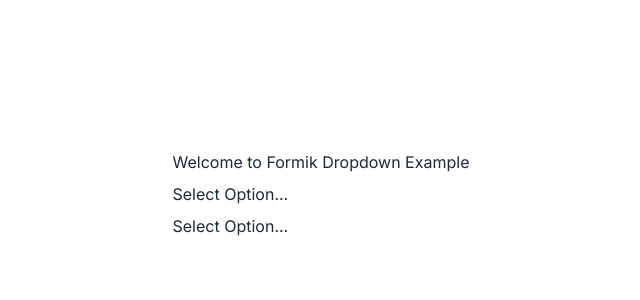
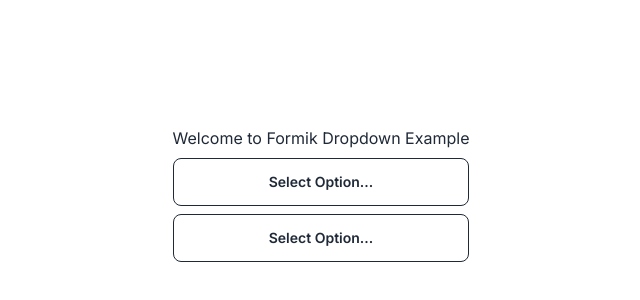
Before and after one commit to jmarioste/formik-dropdown-example, a Next.js app: page / in a window 1280 px wide. Shown: the part 206-506 px from the top of the page, without its empty margins (319-959 px from the left). Built offline with nearby package versions, Linux system fonts and the light colour scheme.

Commit message:
Adding Styling

```diff
--- a/components/CustomDropdown.tsx
+++ b/components/CustomDropdown.tsx
@@ -1,5 +1,6 @@
 import React from "react";
 import { Listbox } from "@headlessui/react";
+import cn from "classnames";
 //👇 generic type for dropdown option
 export type CustomDropdownOption<T> = {
   label: string;
@@ -17,15 +18,37 @@
   const selectedItem = options.find((o) => o.value === props.value);
   const label = selectedItem?.label ?? "Select Option...";
   return (
-    <Listbox value={props.value} onChange={props.onChange}>
-      <Listbox.Button>{label}</Listbox.Button>
-      <Listbox.Options>
+    <Listbox value={props.value} onChange={props.onChange} as={React.Fragment}>
+      <div className={"dropdown dropdown-end w-full"}>
+        {/* 👇 Classes for button */}
+        <Listbox.Button className="btn btn-outline w-full relative no-animation normal-case">
+          {label}
+        </Listbox.Button>
+        {/* 👇 Classes for options */}
+        <Listbox.Options
+          className={cn({
+            "dropdown-content menu": true,
+            "p-2 shadow-lg bg-base-100 rounded-box w-52": true,
+          })}
+        >
           {options.map((option, i) => (
             <Listbox.Option key={i} value={option.value}>
+              {/* 👇 Use render props to get active, disabled and selected state */}
+              {({ active, disabled, selected }) => (
+                <button
+                  className={cn({
+                    active: selected,
+                    "btn-disabled": disabled,
+                    "bg-primary/80 text-primary-content": active,
+                  })}
+                >
                   {option.label}
+                </button>
+              )}
             </Listbox.Option>
           ))}
         </Listbox.Options>
+      </div>
     </Listbox>
   );
 };
--- a/pages/index.tsx
+++ b/pages/index.tsx
@@ -1,15 +1,13 @@
 import { NextPage } from "next";
 import React, { useState } from "react";
 
-import { Inter } from "@next/font/google";
 import CustomDropdown from "components/CustomDropdown";
-const inter = Inter();
 
 const HomePage: NextPage = () => {
   const [val, setVal] = useState("");
   const [val2, setVal2] = useState(0);
   return (
-    <div className={"container " + inter.className}>
+    <div className={"container"}>
       <div className="grid place-content-center min-h-screen">
         <div className="flex flex-col gap-2">
           <h1>Welcome to Formik Dropdown Example</h1>
```
Lines whose indentation alone changed are shown as unchanged.
